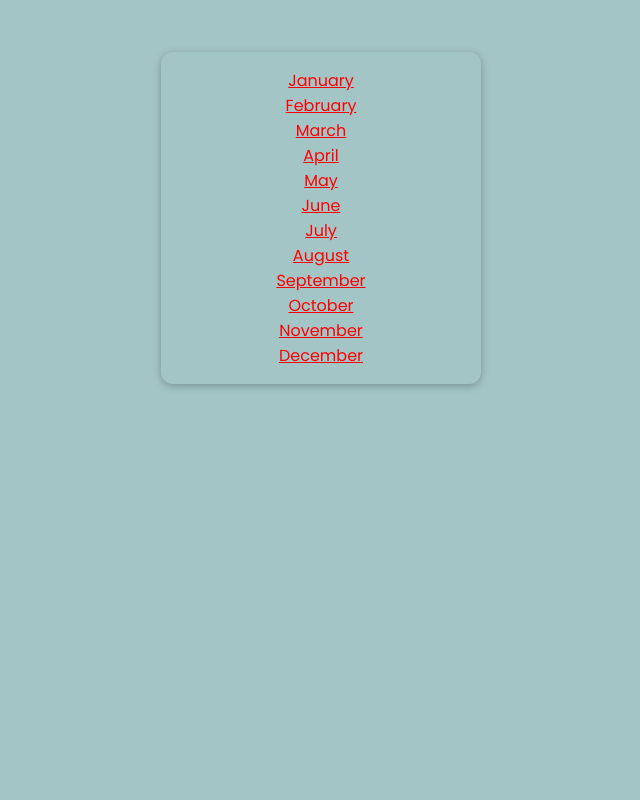
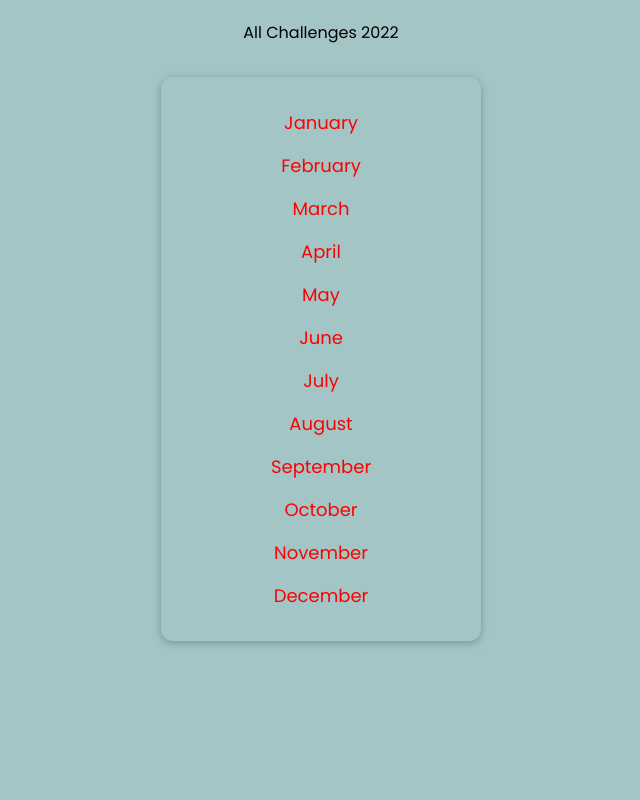
Before and after one commit to thejoecodes/monthly_challenges, a Django app: page /challenges/ in a window 1280 px wide. Shown: the whole page, without its empty margins (319-959 px from the left). Run offline with Django 3.2, Linux system fonts and the light colour scheme.

Commit message:
add challenge title

```diff
--- a/challenges/static/challenges/challenges.css
+++ b/challenges/static/challenges/challenges.css
@@ -21,10 +21,16 @@ ul{
     box-shadow: 0 2px 8px rgba(0, 0, 0, 0.26);
     padding: 1rem;
     border-radius: 12px;
+
 }
 
+li{
+    margin: 1rem 0;
+    font-size: large;
+}
 a:link {
     color: red;
+    text-decoration: none;
   }
 
   a:visited {
--- a/challenges/templates/challenges/index.html
+++ b/challenges/templates/challenges/index.html
@@ -8,7 +8,7 @@
 
 {% block title_block %}
     All Challenges 2022
-{% endblock title_block %}
+{% endblock %}
 
 {% block content %}
 
--- a/templates/base.html
+++ b/templates/base.html
@@ -2,11 +2,12 @@
 {% load static %}
 <html>
     <head>
-        <title>{% block title_block %} My Challenges {% endblock title_block %}</title>
+        <title></title>
         <link rel="stylesheet" href="{% static "styles.css" %}">
         {% block css_files %}{% endblock css_files %}
     </head>
     <body>
+       {% block title_block %} My Challenges {% endblock title_block %}
        {% block content %}
 
        {% endblock content %}
```
